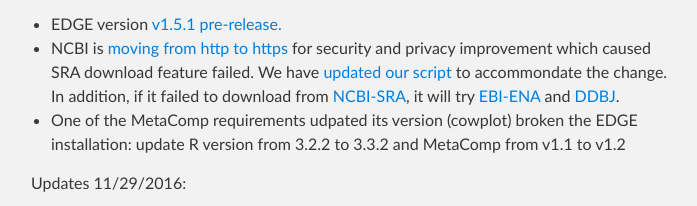
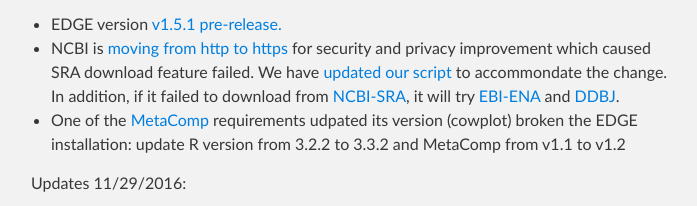
Before and after one commit to LANL-Bioinformatics/EDGE, a plain HTML site: page index.html in a window 1280 px wide. Shown: the part 841-1047 px from the top of the page, without its empty margins (289-986 px from the left). Drawn offline with nearby package versions, Linux system fonts and the light colour scheme.

Commit message:
add link to MetaComp

```diff
--- a/index.html
+++ b/index.html
@@ -61,7 +61,7 @@ While the design of EDGE was intentionally done to be as simple as possible for
   <ul>
     <li>EDGE version <a href="https://github.com/LANL-Bioinformatics/EDGE/releases"> v1.5.1 pre-release.</a>
     <li>NCBI is <a href="https://www.ncbi.nlm.nih.gov/home/develop/https-guidance.shtml">moving from http to https</a> for security and privacy improvement which caused SRA download feature failed. We have <a href="https://github.com/LANL-Bioinformatics/EDGE/blob/3e799f2b8f2bcd5852560d9574ade3cf167bc7bf/scripts/sra2fastq.pl">updated our script</a> to accommondate the change. In addition, if it failed to download from <a href="https://www.ncbi.nlm.nih.gov/sra">NCBI-SRA</a>, it will try <a href="http://www.ebi.ac.uk/ena">EBI-ENA</a> and <a href="https://trace.ddbj.nig.ac.jp/dra/index.html">DDBJ</a>.  </li>
-    <li>One of the MetaComp requirements udpated its version (cowplot) broken the EDGE installation: update R version from 3.2.2 to 3.3.2 and MetaComp from v1.1 to v1.2</li>
+    <li>One of the <a href="https://github.com/seninp-bioinfo/MetaComp">MetaComp</a> requirements udpated its version (cowplot) broken the EDGE installation: update R version from 3.2.2 to 3.3.2 and MetaComp from v1.1 to v1.2</li>
   </ul>
 </p>
 <p>
```
